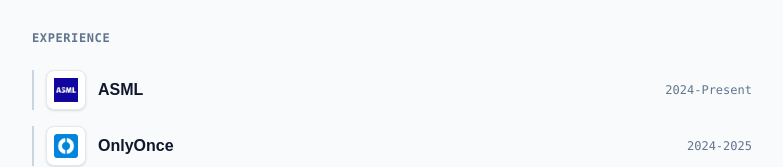
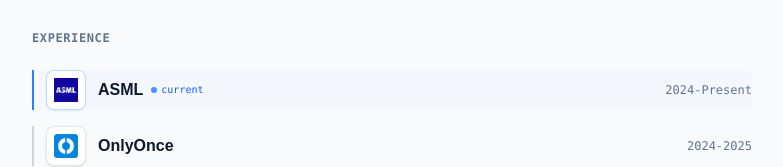
Before and after one commit to Quintenps/quinten.dev, a Next.js app: page / in a window 1280 px wide. Shown: the part 547-714 px from the top of the page, without its empty margins (248-1031 px from the left). Built offline with nearby package versions, Linux system fonts and the light colour scheme.

Commit message:
Added highlight to showcase current client i work for

```diff
--- a/app/page.tsx
+++ b/app/page.tsx
@@ -119,13 +119,23 @@ export default async function Home() {
             Experience
           </h2>
           <div className="space-y-4">
-            {clients.map((client, index) => (
+            {clients.map((client, index) => {
+              const isActive = client.year.includes("Present");
+              return (
                 <div
                   key={index}
-                className="group flex items-center gap-3 border-l-2 border-slate-300 dark:border-slate-800 pl-3 transition-all duration-200 hover:border-blue-500 dark:hover:border-indigo-500 hover:translate-x-1 animate-fade-in-up"
+                  className={`group flex items-center gap-3 border-l-2 pl-3 transition-all duration-200 animate-fade-in-up rounded-r-md
+                    ${isActive
+                      ? "border-blue-500 dark:border-indigo-400 bg-blue-50/50 dark:bg-indigo-950/30"
+                      : "border-slate-300 dark:border-slate-800 hover:border-blue-500 dark:hover:border-indigo-500 hover:bg-slate-100 dark:hover:bg-slate-900/60"
+                    }`}
                   style={{ animationDelay: `${300 + index * 100}ms` }}
                 >
-                <div className="flex h-10 w-10 shrink-0 items-center justify-center rounded-lg border border-slate-200 dark:border-slate-800 bg-white dark:bg-slate-900 shadow-sm transition-all duration-200 group-hover:shadow-md group-hover:scale-110">
+                  <div className={`flex h-10 w-10 shrink-0 items-center justify-center rounded-lg border bg-white dark:bg-slate-900 shadow-sm transition-all duration-200
+                    ${isActive
+                      ? "border-blue-200 dark:border-indigo-800 shadow-blue-100 dark:shadow-indigo-950"
+                      : "border-slate-200 dark:border-slate-800 group-hover:shadow-md"
+                    }`}>
                     <Image
                       src={client.logo}
                       alt={`${client.name} logo`}
@@ -136,12 +146,21 @@ export default async function Home() {
                   </div>
                   <div className="flex-1">
                     <div className="flex items-center justify-between">
+                      <div className="flex items-center gap-2">
                         <h3 className="text-base font-semibold text-slate-900 dark:text-slate-100">{client.name}</h3>
+                        {isActive && (
+                          <span className="inline-flex items-center gap-1 text-[10px] font-mono font-medium text-blue-600 dark:text-indigo-400">
+                            <span className="h-1.5 w-1.5 rounded-full bg-blue-500 dark:bg-indigo-400 animate-pulse" />
+                            current
+                          </span>
+                        )}
+                      </div>
                       <span className="text-xs text-slate-500 ml-3 shrink-0 font-mono">{client.year}</span>
                     </div>
                   </div>
                 </div>
-            ))}
+              );
+            })}
           </div>
         </section>
 
```
Lines whose indentation alone changed are shown as unchanged.
